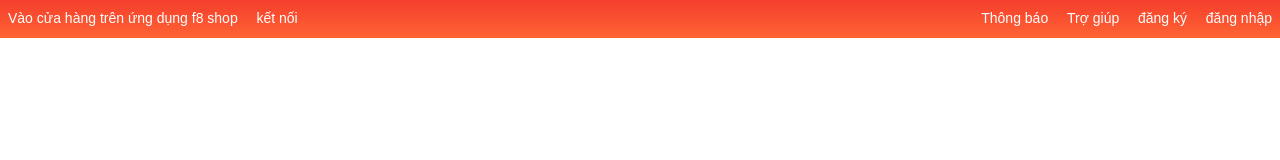
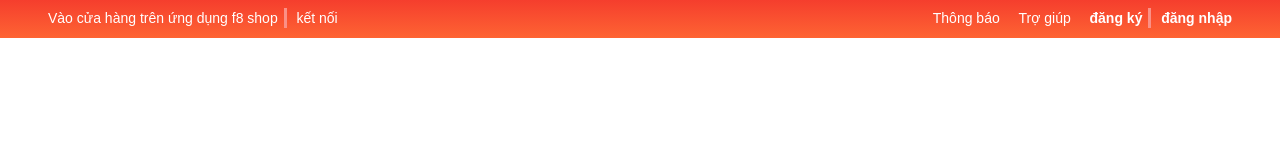
Before and after one commit to hoangkim2792/shop, a plain HTML site: page index.html in a window 1280 px wide. Drawn offline with nearby package versions, Linux system fonts and the light colour scheme.

Commit message:
Update index.html

```diff
--- a/index.html
+++ b/index.html
@@ -16,9 +16,11 @@
 <body>
      <div class="app">
         <header class="header">
+            <div class="grid">
+
                 <nav class="header__navbar">
                     <ul class="header__navbar-list">
-                    <li class="header__navbar-item">Vào cửa hàng trên ứng dụng f8 shop</li>
+                        <li class="header__navbar-item header__navbar-item--separate">Vào cửa hàng trên ứng dụng f8 shop</li>
                         <li class="header__navbar-item">kết nối</li>
                     </ul>
                     <ul class="header__navbar-list">
@@ -28,11 +30,12 @@
                         <li class="header__navbar-item">
                             <a href="" class="header__navbar-item-link">Trợ giúp</a>
                         </li>
-                    <li class="header__navbar-item">đăng ký</li>
-                    <li class="header__navbar-item">đăng nhập</li>
+                        <li class="header__navbar-item header__navbar-item--strong header__navbar-item--separate">đăng ký</li>
+                        <li class="header__navbar-item header__navbar-item--strong">đăng nhập</li>
                     </ul>
 
                 </nav>
+            </div>
         </header>
         <div class="container">
 
```
Lines whose indentation alone changed are shown as unchanged.
